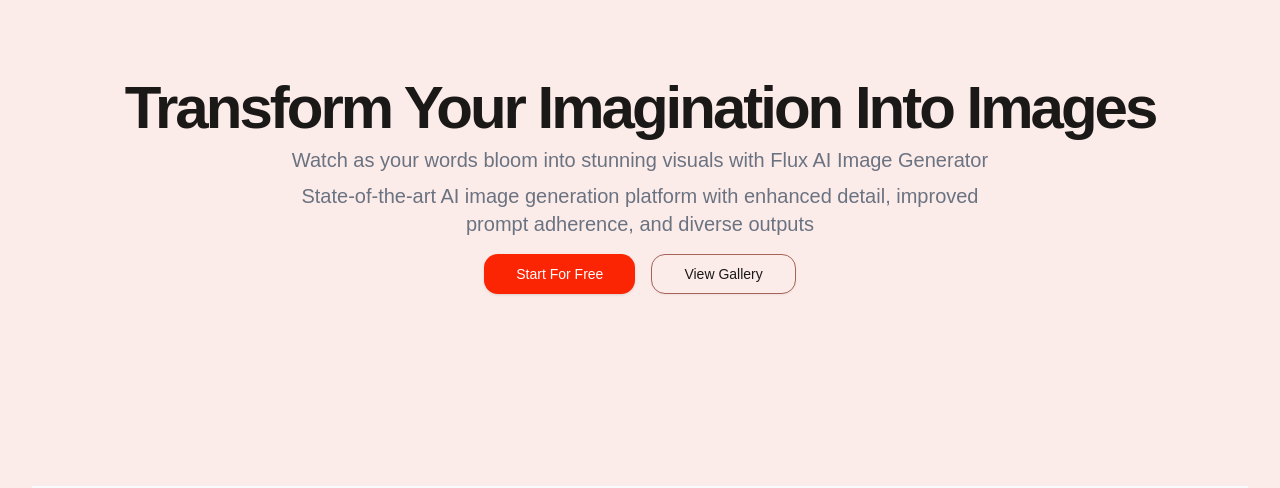
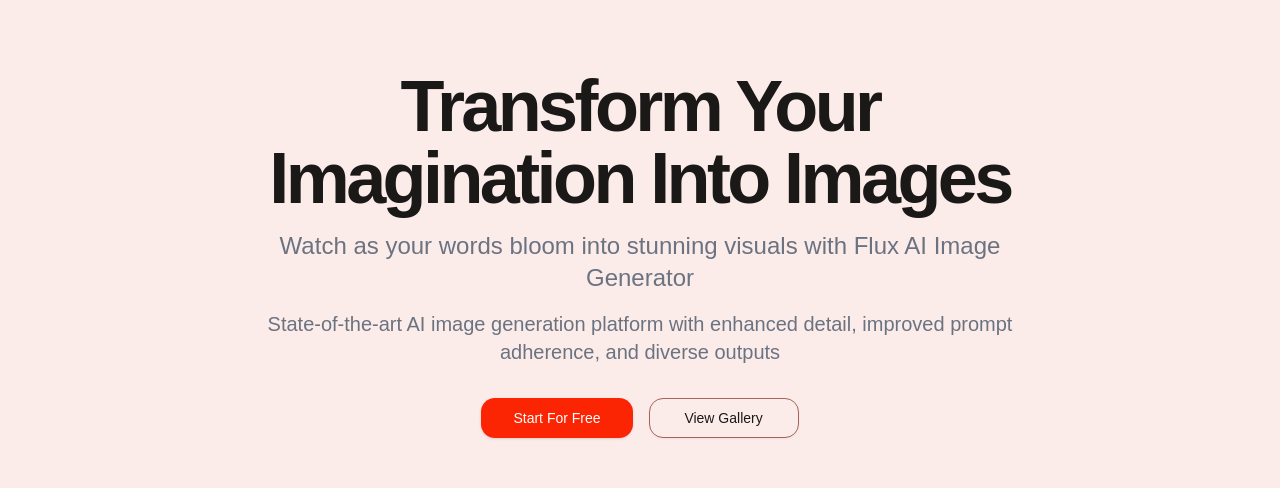
Before and after one commit to wenhaofree/nextjs-template-15, a Next.js app: page /en in a window 1280 px wide. Shown: the part 178-666 px from the top of the page. Built offline with nearby package versions, Linux system fonts and the light colour scheme; no server answers.

Commit message:
fix: 落地页居中样式

```diff
--- a/src/components/sections/Features.tsx
+++ b/src/components/sections/Features.tsx
@@ -14,29 +14,27 @@
 
 export function Features({ features }: FeaturesProps) {
   return (
-    <section className="w-full py-12 md:py-24 lg:py-32 bg-gray-100 dark:bg-gray-800">
-      <div className="container px-4 md:px-6">
-        <div className="flex flex-col items-center justify-center space-y-4 text-center">
-          <div className="space-y-2">
-            <h2 className="text-3xl font-bold tracking-tighter sm:text-5xl">
-              {features.title}
-            </h2>
-            <p className="max-w-[900px] text-gray-500 md:text-xl/relaxed lg:text-base/relaxed xl:text-xl/relaxed dark:text-gray-400">
-              {features.subtitle}
-            </p>
-          </div>
+    <section className="w-full py-16 md:py-24 lg:py-32 bg-gray-100 dark:bg-gray-800">
+      <div className="container mx-auto px-4 md:px-6">
+        <div className="max-w-3xl mx-auto text-center mb-12 md:mb-16">
+          <h2 className="text-3xl font-bold tracking-tight sm:text-4xl md:text-5xl mb-4">
+            {features.title}
+          </h2>
+          <p className="text-lg text-gray-500 md:text-xl lg:text-xl dark:text-gray-400">
+            {features.subtitle}
+          </p>
         </div>
-        <div className="mx-auto grid max-w-5xl grid-cols-1 gap-6 md:grid-cols-2 lg:grid-cols-4 mt-8">
+        <div className="grid grid-cols-1 md:grid-cols-2 lg:grid-cols-4 gap-6 lg:gap-8 max-w-7xl mx-auto">
           {features.items.map((item, index) => (
             <div
               key={index}
-              className="flex flex-col items-center space-y-2 border rounded-lg p-4"
+              className="flex flex-col items-center text-center p-6 bg-white dark:bg-gray-900 rounded-xl shadow-sm hover:shadow-md transition-shadow duration-200"
             >
-              <div className="p-2 bg-white rounded-full">
-                <span className="text-2xl">{item.icon}</span>
+              <div className="p-3 bg-gray-50 dark:bg-gray-800 rounded-full mb-4">
+                <span className="text-3xl">{item.icon}</span>
               </div>
-              <h3 className="text-xl font-bold">{item.title}</h3>
-              <p className="text-sm text-gray-500 dark:text-gray-400">
+              <h3 className="text-xl font-semibold mb-2">{item.title}</h3>
+              <p className="text-gray-500 dark:text-gray-400">
                 {item.description}
               </p>
             </div>
--- a/src/components/sections/Hero.tsx
+++ b/src/components/sections/Hero.tsx
@@ -16,23 +16,25 @@
 
 export function Hero({ hero }: HeroProps) {
   return (
-    <section className="w-full py-12 md:py-24 lg:py-32 xl:py-48">
-      <div className="container px-4 md:px-6">
-        <div className="flex flex-col items-center space-y-4 text-center">
-          <div className="space-y-2">
-            <h1 className="text-3xl font-bold tracking-tighter sm:text-4xl md:text-5xl lg:text-6xl/none">
+    <section className="flex items-center justify-center min-h-[calc(100vh-4rem)] w-full py-12 md:py-24 lg:py-32">
+      <div className="container px-4 md:px-6 mx-auto">
+        <div className="flex flex-col items-center justify-center space-y-8 text-center">
+          <div className="space-y-4 max-w-3xl mx-auto">
+            <h1 className="text-4xl font-bold tracking-tighter sm:text-5xl md:text-6xl lg:text-7xl">
               {hero.title}
             </h1>
-            <p className="mx-auto max-w-[700px] text-gray-500 md:text-xl dark:text-gray-400">
+            <p className="text-xl text-gray-500 md:text-2xl dark:text-gray-400">
               {hero.subtitle}
             </p>
-            <p className="mx-auto max-w-[700px] text-gray-500 md:text-xl dark:text-gray-400">
+            <p className="text-lg text-gray-500 md:text-xl dark:text-gray-400">
               {hero.description}
             </p>
           </div>
-          <div className="space-x-4">
-            <Button size="lg">{hero.cta.primary}</Button>
-            <Button variant="outline" size="lg">
+          <div className="flex flex-wrap items-center justify-center gap-4">
+            <Button size="lg" className="min-w-[150px]">
+              {hero.cta.primary}
+            </Button>
+            <Button variant="outline" size="lg" className="min-w-[150px]">
               {hero.cta.secondary}
             </Button>
           </div>
--- a/src/components/sections/Pricing.tsx
+++ b/src/components/sections/Pricing.tsx
@@ -19,7 +19,7 @@
 export function Pricing({ pricing }: PricingProps) {
   return (
     <section className="w-full py-12 md:py-24 lg:py-32 bg-gray-100 dark:bg-gray-800">
-      <div className="container px-4 md:px-6">
+      <div className="container mx-auto px-4 md:px-6">
         <div className="flex flex-col items-center justify-center space-y-4 text-center">
           <div className="space-y-2">
             <h2 className="text-3xl font-bold tracking-tighter sm:text-5xl">
--- a/src/components/sections/Showcase.tsx
+++ b/src/components/sections/Showcase.tsx
@@ -16,8 +16,8 @@
 
 export function Showcase({ section }: ShowcaseProps) {
   return (
-    <section className="w-full py-12 md:py-24 lg:py-32">
-      <div className="container px-4 md:px-6">
+    <section className="w-full py-16 md:py-24 lg:py-32">
+      <div className="container mx-auto px-4 md:px-6">
         <div className="flex flex-col items-center justify-center space-y-4 text-center">
           <div className="space-y-2">
             <h2 className="text-3xl font-bold tracking-tighter sm:text-5xl">
```
